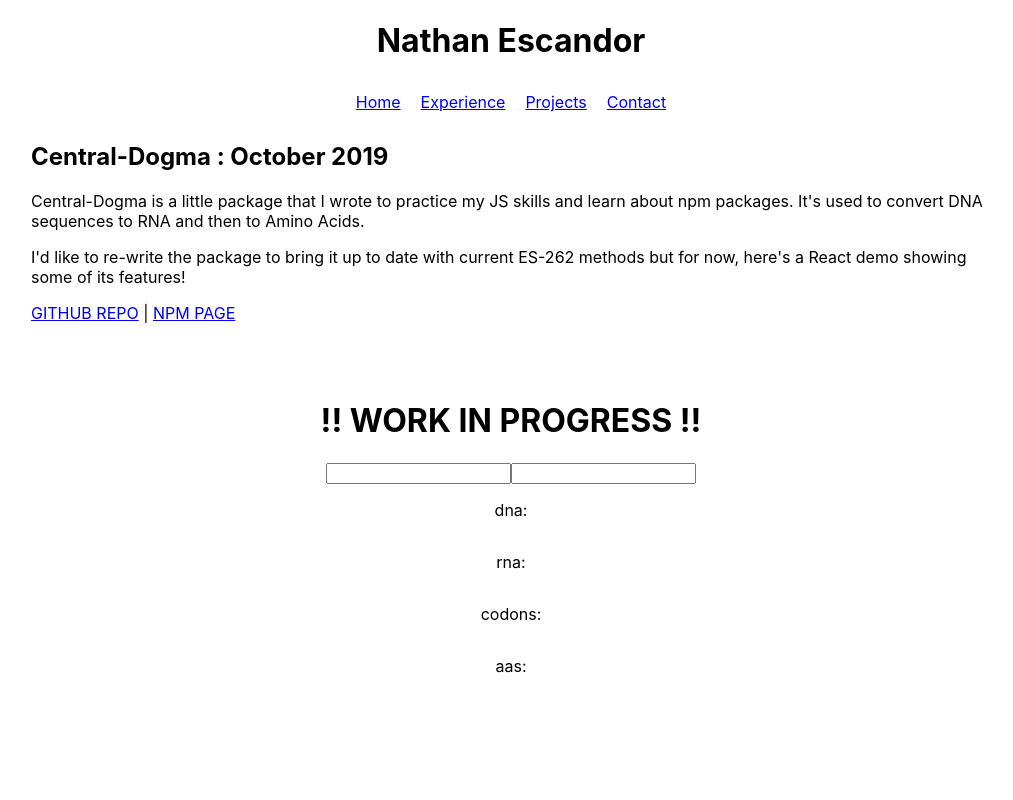
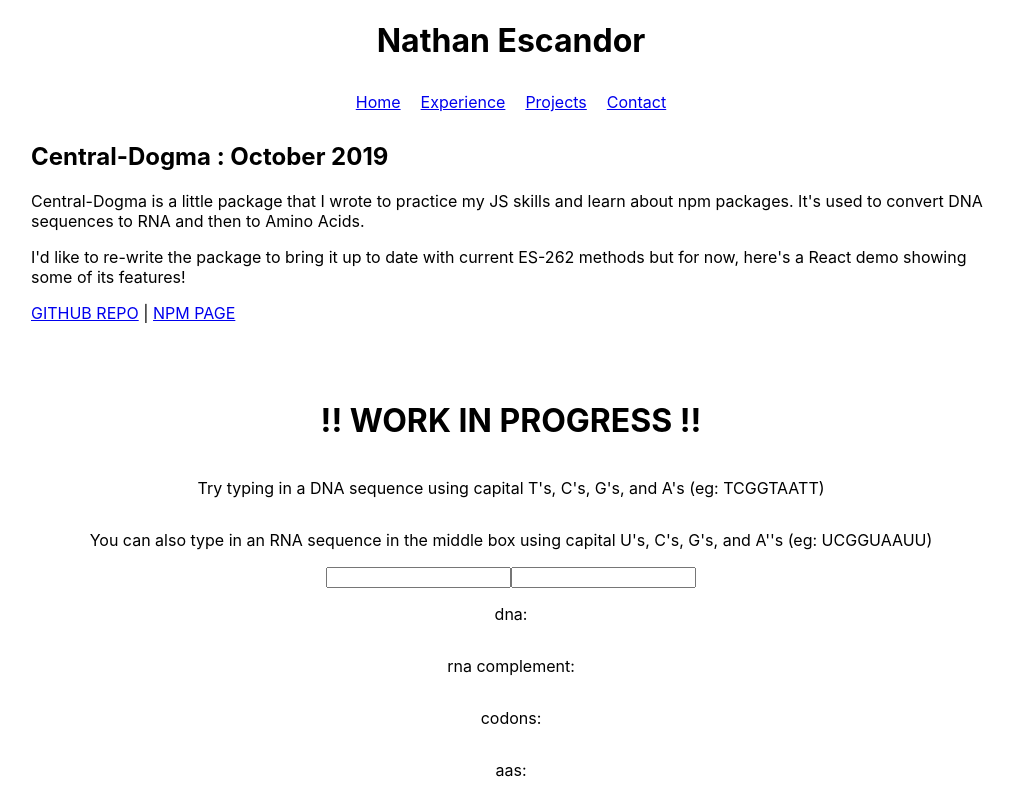
Before and after one commit to NathanEscandor/NathanEscandor.github.io, a React (Create React App) app: page /projects in a window 1280 px wide. Shown: the whole page, without its empty margins (129-1142 px from the left). Built offline with nearby package versions, Linux system fonts and the light colour scheme.

Commit message:
Added instructions to codon demo

```diff
--- a/src/App.js
+++ b/src/App.js
@@ -24,6 +24,7 @@ function App() {
                 <Switch>
                     <Route path='/experience'><Experience /></Route>
                     <Route path='/projects'><Projects /></Route>
+                    <Route path='/codon'><Projects /></Route>
                     <Route path='/contact'><Contact /></Route>
                     <Route path='/'><Home /></Route>
                 </Switch>
--- a/src/Content/CodonDemo/CodonDemo.js
+++ b/src/Content/CodonDemo/CodonDemo.js
@@ -3,6 +3,15 @@ import { Grid } from '@material-ui/core';
 const nuc = require('central-dogma').nucleotide;
 // const nucRna = require('central-dogma').nucleotide;
 const cod = require('central-dogma').codon;
+
+function Instructions() {
+    return (
+        <>
+            <p>Try typing in a DNA sequence using capital T's, C's, G's, and A's (eg: TCGGTAATT)</p>
+            <p>You can also type in an RNA sequence in the middle box using capital U's, C's, G's, and A''s (eg: UCGGUAAUU)</p>
+        </>
+    );
+};
 
 function CodonDemo() {
     // nucDna.setBase('dna');
@@ -41,12 +50,13 @@ function CodonDemo() {
     return(
         <>
             <h1>!! WORK IN PROGRESS !!</h1>
+            <Instructions />
             <Grid item>
                 <input type="text" value={dna} onChange={handleDnaChange}/>
                 <input type="text" value={rna} onChange={handleRnaChange}/>
             </Grid>
             <p>dna: {dna}</p>
-            <p>rna: {rna}</p>
+            <p>rna complement: {rna}</p>
             <p>codons: {codons}</p>
             <p>aas: {aas}</p>
         </>
```
